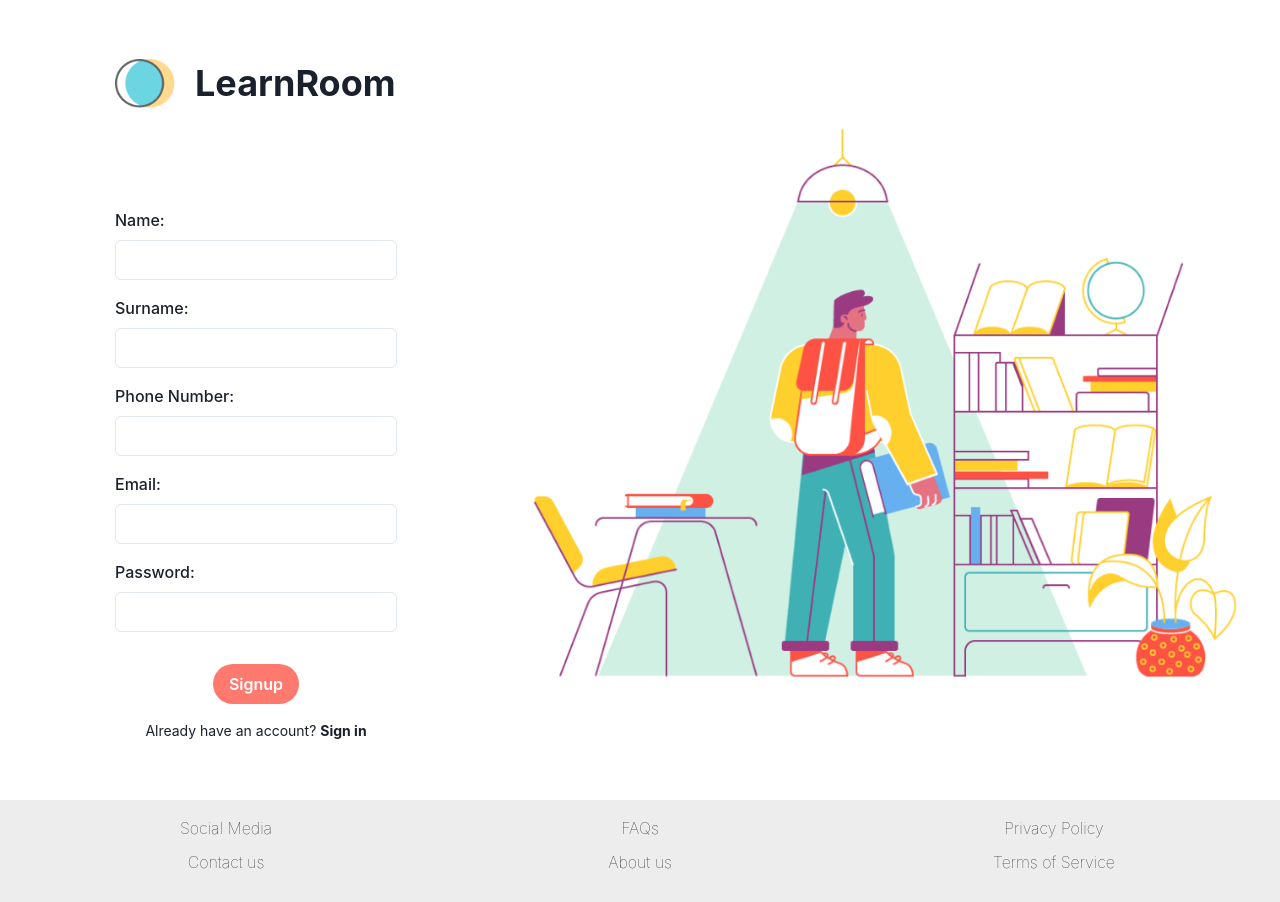
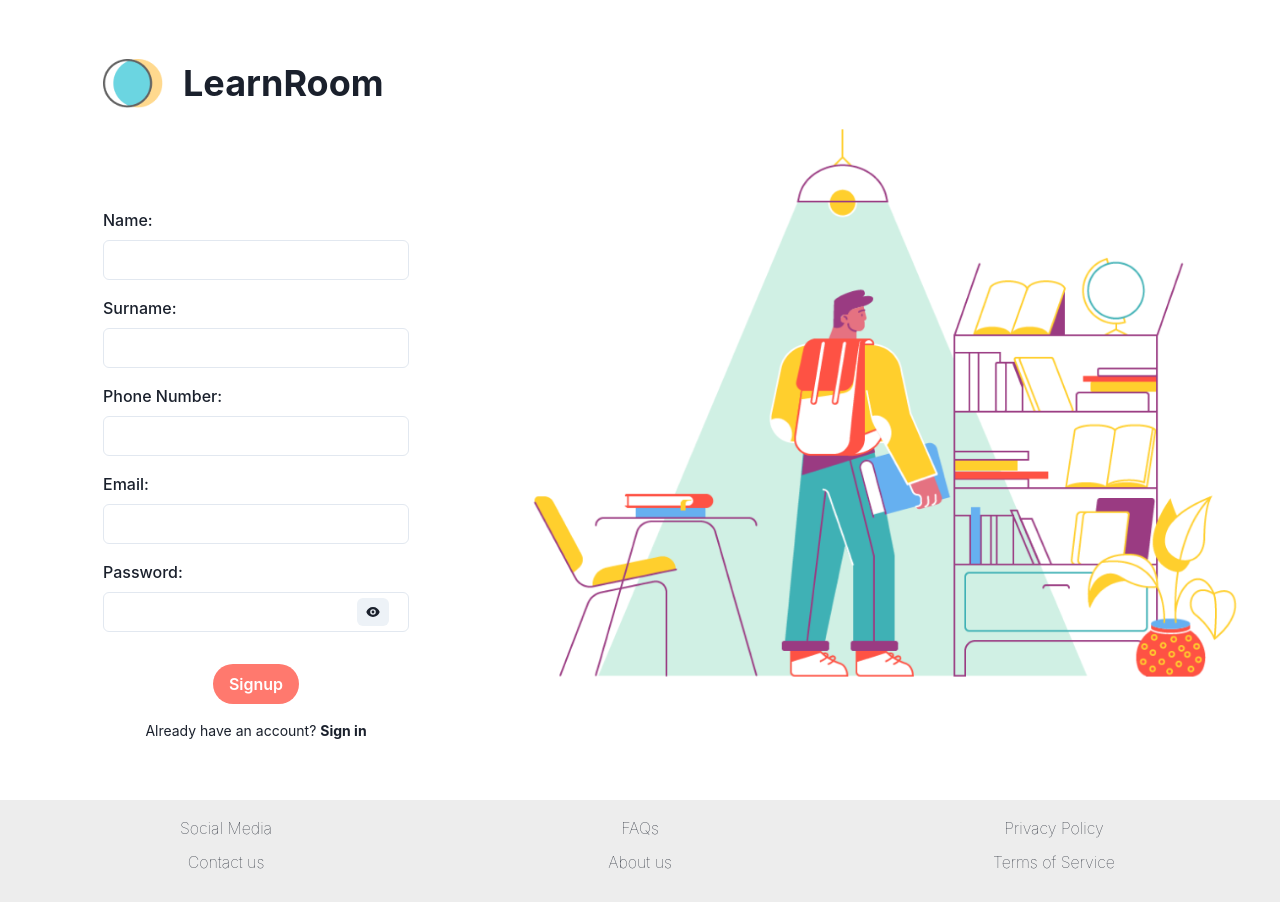
Before and after one commit to Dhouib-Mohamed/Learn-Room, a React (Vite) app in the folder frontend/: page /signup in a window 1280 px wide. Built offline with nearby package versions, Linux system fonts and the light colour scheme.

Commit message:
front changes

```diff
--- a/frontend/src/components/ClassroomCard.tsx
+++ b/frontend/src/components/ClassroomCard.tsx
@@ -7,8 +7,13 @@ const ClassroomCard = ({id, title, description, imageUrl}) => {
     return (
       <Box  onClick={() => {
           history.push(`/classroom/${id}/`)
-      }} >
-          <Card maxW='sm' style={{ margin: 20}}>
+
+      }}
+       >
+          <Card maxW='sm' _hover={{
+                    boxShadow: '0 2px 8px rgba(0, 0, 0, 0.3)',
+                    transition: 'box-shadow 0.3s ease-in-out',
+                  }}  style={{ margin: 20}}>
               <CardBody>
                   <Image
                       src={images[imageUrl]}
--- a/frontend/src/pages/SignIn.tsx
+++ b/frontend/src/pages/SignIn.tsx
@@ -1,13 +1,19 @@
-import {Box, Button, FormControl, FormLabel, Heading, Input, Link, Text} from '@chakra-ui/react';
+import { Box, Button, FormControl, FormLabel, Heading, IconButton, Input, InputGroup, InputRightElement, Link, Text } from '@chakra-ui/react';
 import signup from "../assets/signup.png";
 import Footer from '../components/Footer';
 import logo from "../assets/logo.png";
 import {UserContext} from '../context/user';
-import {useContext} from 'react';
+import {useContext, useState} from 'react';
 import {useHistory} from "react-router-dom";
+import { HiEye, HiEyeOff } from 'react-icons/hi';
 
 
 function SignIn() {
+    const [showPassword, setShowPassword] = useState(false);
+
+        const handleTogglePassword = () => {
+            setShowPassword(!showPassword);
+        };
     const {setUserId, getUserId} = useContext(UserContext)
     const history =  useHistory()
     return (
@@ -29,10 +35,23 @@ function SignIn() {
                     </FormControl>
 
                     <FormControl id="password" my="4">
-                        <FormLabel>Password:</FormLabel>
-                        <Input type="password" name="password" />
-                    </FormControl>
-
+                                    <FormLabel>Password:</FormLabel>
+                                    <InputGroup>
+                                        <Input
+                                            type={showPassword ? 'text' : 'password'}
+                                            name="password"
+                                        />
+                                        <InputRightElement width="4.5rem">
+                                            <IconButton
+                                                aria-label={showPassword ? 'Hide password' : 'Show password'}
+                                                onClick={handleTogglePassword}
+                                                h="1.75rem"
+                                                size="sm"
+                                                icon={showPassword ? <HiEyeOff /> : <HiEye />}
+                                            />
+                                        </InputRightElement>
+                                    </InputGroup>
+                                    </FormControl>
                     <Button colorScheme="custom" color="white"  bgColor="#FF796E" rounded="full"  type="submit"  my="4"  onClick={() => {
                         setUserId("1");
                         console.log(getUserId())
--- a/frontend/src/pages/SignUp.tsx
+++ b/frontend/src/pages/SignUp.tsx
@@ -1,24 +1,29 @@
-import {Box, Button, FormControl, FormLabel, Heading, Input, Link, Text} from '@chakra-ui/react';
+import { Box, Button, FormControl, FormLabel, Heading, IconButton, Input, InputGroup, InputRightElement, Link, Text } from '@chakra-ui/react';
 import signin from "../assets/signin.png";
 import Footer from '../components/Footer';
 import logo from "../assets/logo.png";
-import {UserContext} from '../context/user';
-import {useContext} from 'react';
-import {useHistory} from "react-router-dom";
-
+import { UserContext } from '../context/user';
+import { useContext, useState } from 'react';
+import { useHistory } from "react-router-dom";
+import { HiEye, HiEyeOff } from 'react-icons/hi';
 
     function SignUp() {
-    const {setUserId, getUserId} = useContext(UserContext)
-    const history =  useHistory()
+        const [showPassword, setShowPassword] = useState(false);
+
+        const handleTogglePassword = () => {
+            setShowPassword(!showPassword);
+        };
+        const { setUserId, getUserId } = useContext(UserContext)
+        const history = useHistory()
         return (
             <>
-            <div style={{height: '800px', display: 'flex', alignItems: 'center'}}>
-                <div style={{flex: 2, display: "flex", alignItems: "center", justifyContent: 'center'}}>
+                <div style={{ height: '800px', display: 'flex', alignItems: 'center' }}>
+                    <div style={{ flex: 2, display: "flex", alignItems: "center", justifyContent: 'center' }}>
 
                         <Box textAlign="center">
 
-                        <div style={{display: "flex", alignItems: "center", marginBottom: "100px"}}>
-                            <img src={logo} alt="Logo" style={{width: "60px", marginRight: "20px"}}/>
+                            <div style={{ display: "flex", alignItems: "center", marginBottom: "100px" }}>
+                                <img src={logo} alt="Logo" style={{ width: "60px", marginRight: "20px" }} />
                                 <Heading>LearnRoom</Heading>
                             </div>
 
@@ -44,8 +49,21 @@ function SignUp() {
 
                                 <FormControl id="password" my="4">
                                     <FormLabel>Password:</FormLabel>
-                                <Input type="password" name="password" />
-                            </FormControl>
+                                    <InputGroup>
+                                        <Input
+                                            type={showPassword ? 'text' : 'password'}
+                                            name="password"
+                                        />
+                                        <InputRightElement width="4.5rem">
+                                            <IconButton
+                                                aria-label={showPassword ? 'Hide password' : 'Show password'}
+                                                onClick={handleTogglePassword}
+                                                h="1.75rem"
+                                                size="sm"
+                                                icon={showPassword ? <HiEyeOff /> : <HiEye />}
+                                            />
+                                        </InputRightElement>
+                                    </InputGroup>                            </FormControl>
 
                                 <Button colorScheme="custom" color="white" bgColor="#FF796E" rounded="full" type="submit"
                                     my="4" onClick={() => {
--- a/frontend/src/pages/preview.tsx
+++ b/frontend/src/pages/preview.tsx
@@ -32,7 +32,7 @@ export default function Preview() {
 
             <Button colorScheme="custom" color="#FFF" bgColor="#FF796E" rounded="full" size="md" marginLeft={'180px'}
               height="45px"
-              width="150px" onClick={() => {disconnect();
+              width="150px" _hover={{ bgColor: '#FFBFAE' }} onClick={() => {disconnect();
               history.push("/signup") }}
             >Start</Button>
           </div>
--- a/frontend/src/router/index.tsx
+++ b/frontend/src/router/index.tsx
@@ -19,13 +19,13 @@ const App = () => {
             <Switch>
                 <Connected path={"/home"} Component={Main}/>
                 <Connected path={"/classroom/*/course/:id"} Component={CourseDetails}/>
-                <Connected path={"/classroom/*/task/:id"} Component={TaskDetails}/>
-                <Connected path={"/classroom/*/assignment/:id"} Component={AssignmentDetails}/>
+                <Connected path={"/classroom/*/task/:id"} Component={Task}/>
+                <Connected path={"/classroom/*/assignment/:id"} Component={Assignment}/>
                 <Connected path={"/classroom/:id/"} Component={Classroom}/>
+                <Connected path={"/task"} Component={Task}/>
+                <Connected path={"/assign"} Component={Assignment}/>
                 <Disconnected path={"/preview"} Component={Preview}/>
                 <Disconnected path={"/signin"} Component={SignIn}/>
-                <Disconnected path={"/task"} Component={Task}/>
-                <Disconnected path={"/assign"} Component={Assignment}/>
                 <Disconnected path={"/signup"} Component={SignUp}/>
                 <Route path="/*">
                     <NotFound/>
```
Also changed, not shown: frontend/package.json (+7 -6 lines), 2 other files (tests, documents, lock files or other folders). Lines whose indentation alone changed are shown as unchanged.
